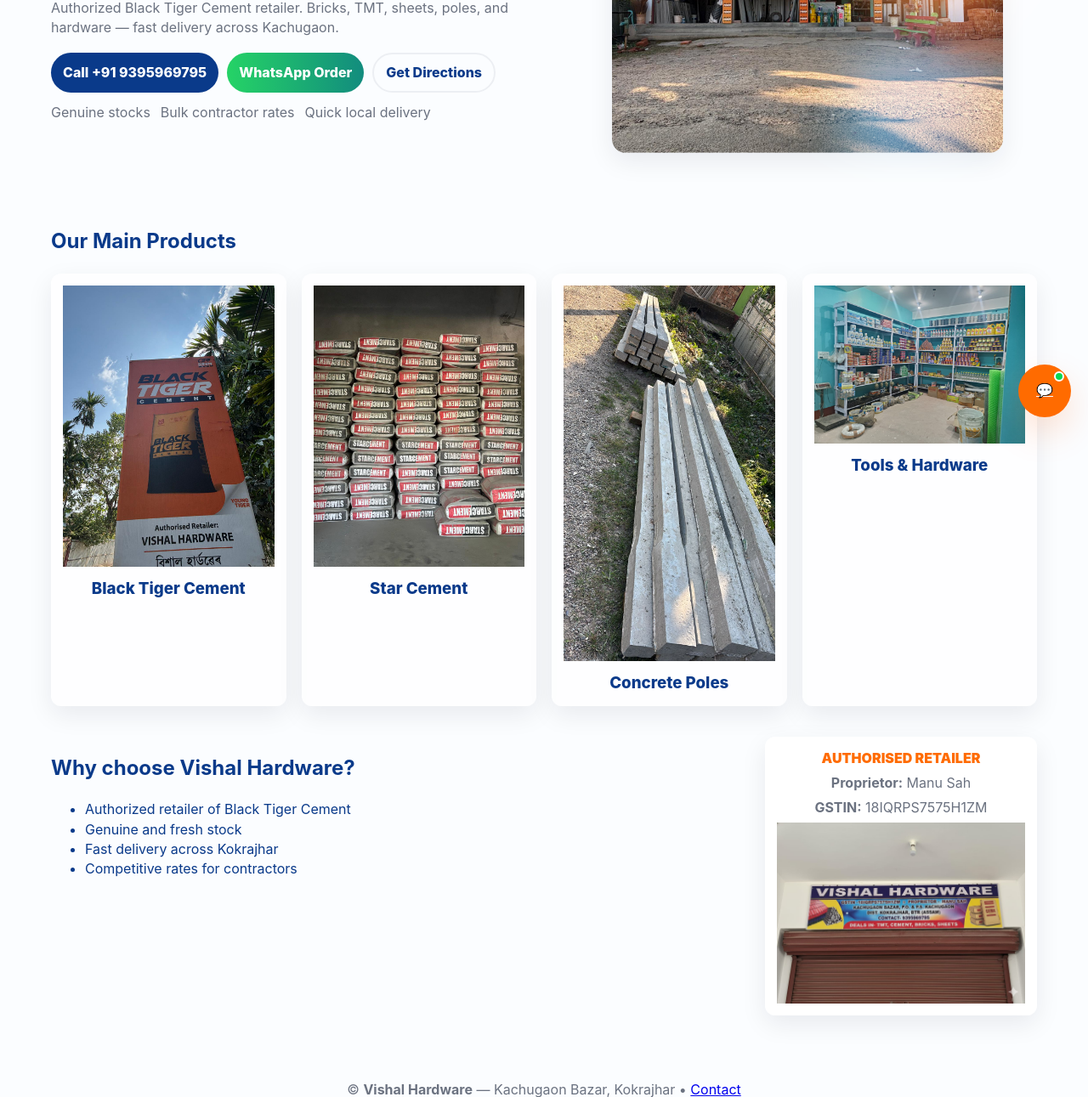
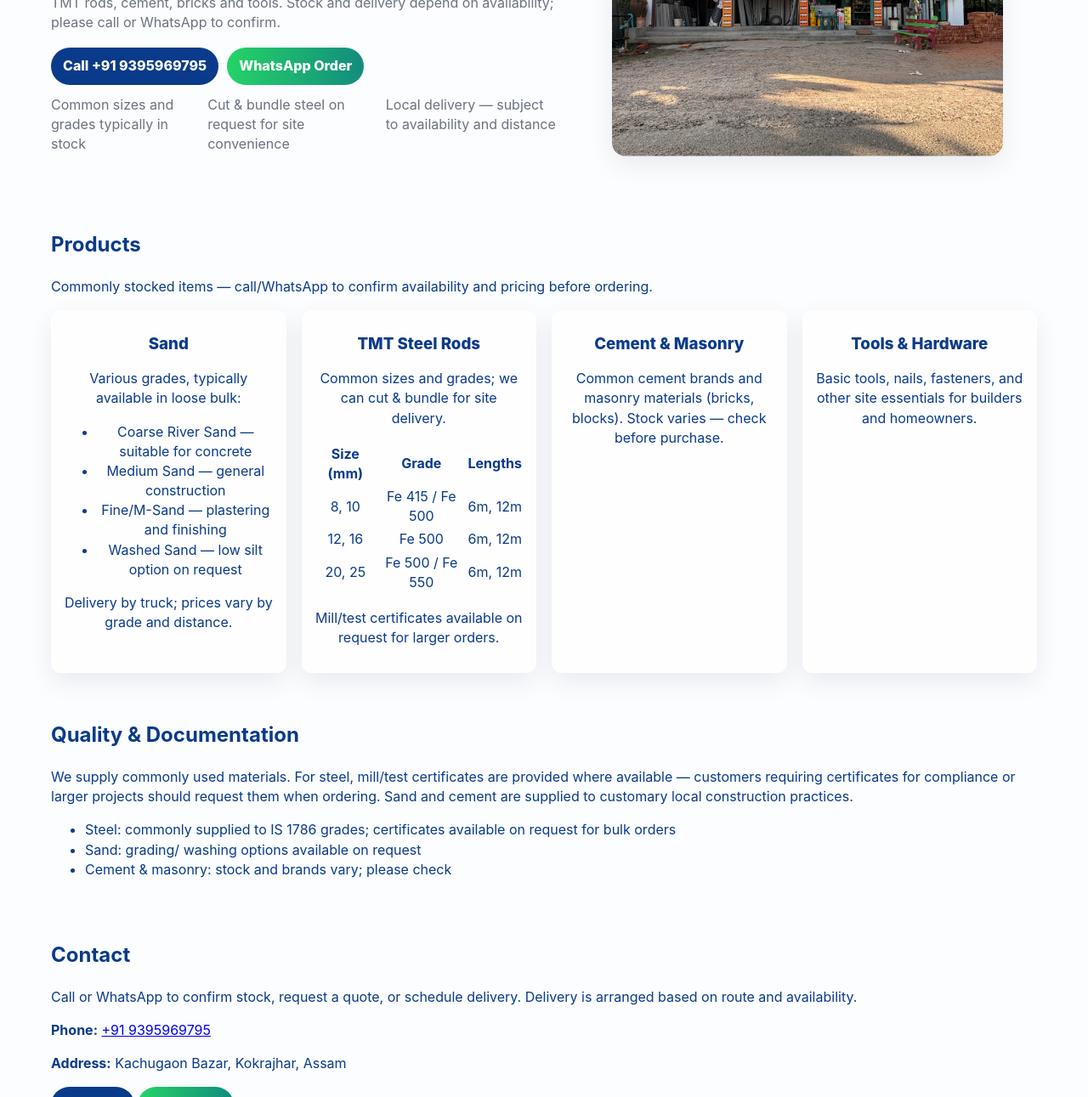
Before and after one commit to roshansah2632/vishalhardware, a plain HTML site: page index.html in a window 1280 px wide. Shown: the part 289-1580 px from the top of the page at 85% size. Drawn offline with Linux system fonts and the light colour scheme.

Commit message:
Update index.html with new content on 2025-11-20 05:41:11 UTC

```diff
--- a/index.html
+++ b/index.html
@@ -3,19 +3,34 @@
 <head>
   <meta charset="utf-8" />
   <meta name="viewport" content="width=device-width,initial-scale=1" />
-  <title>Vishal Hardware — Kachugaon | Black Tiger Cement Retailer</title>
-  <meta name="description" content="Vishal Hardware — construction materials, Black Tiger Cement retailer in Kachugaon, Kokrajhar. Call +91 9395969795." />
-  <meta property="og:title" content="Vishal Hardware — Kachugaon" />
-  <meta property="og:description" content="Authorized Black Tiger Cement retailer in Kachugaon. Cement, TMT, bricks, poles, tools." />
+  <title>Vishal Hardware — Sand, TMT Rods & Building Materials</title>
+  <meta name="description" content="Vishal Hardware — supplier of sand, TMT steel rods, cement, bricks and hardware in Kachugaon, Kokrajhar. Call +91 9395969795 to check stock and delivery." />
+  <meta property="og:title" content="Vishal Hardware — Sand & TMT Rods" />
+  <meta property="og:description" content="Local supplier of sand, TMT rods, cement and construction materials serving Kachugaon and nearby areas. Stock and delivery subject to availability." />
   <meta property="og:image" content="images/shop.jpeg" />
   <link rel="icon" href="images/favicon.png" />
-  <!-- Preload hero image + main CSS -->
   <link rel="preload" as="image" href="images/shop.jpeg">
   <link rel="preload" as="style" href="css/style.css">
   <link rel="stylesheet" href="css/style.css">
-  <!-- JSON-LD for LocalBusiness -->
+
   <script type="application/ld+json">
-  {"@context":"https://schema.org","@type":"Store","name":"Vishal Hardware","image":"images/shop.jpeg","telephone":"+919395969795","address":{"@type":"PostalAddress","addressLocality":"Kachugaon Bazar","addressRegion":"Kokrajhar, BTR (Assam)","postalCode":"783350","addressCountry":"IN"}}
+  {
+    "@context":"https://schema.org",
+    "@type":"Store",
+    "name":"Vishal Hardware",
+    "image":"images/shop.jpeg",
+    "telephone":"+919395969795",
+    "address":{
+      "@type":"PostalAddress",
+      "streetAddress":"Kachugaon Bazar",
+      "addressLocality":"Kachugaon",
+      "addressRegion":"Assam",
+      "postalCode":"781XXX",
+      "addressCountry":"IN"
+    },
+    "description":"Supplier of sand, TMT rods, cement, bricks and hardware. Local delivery available; stock varies by day.",
+    "openingHours":"Mo-Fr 08:00-18:00"
+  }
   </script>
 </head>
 
@@ -23,125 +38,136 @@
   <a class="skip-link" href="#main">Skip to main content</a>
 
   <header class="site-header" role="banner">
-    <div class="header-inner">
+    <div class="header-inner container">
       <div class="logo" aria-hidden="false">Vishal Hardware</div>
 
       <nav id="navbar" class="nav" role="navigation" aria-label="Main Navigation">
         <a href="index.html" class="nav-link active">Home</a>
-        <a href="products.html" class="nav-link">Products</a>
-        <a href="about.html" class="nav-link">About</a>
-        <a href="gallery.html" class="nav-link">Gallery</a>
-        <a href="contact.html" class="nav-link">Contact</a>
+        <a href="#products" class="nav-link">Products</a>
+        <a href="#quality" class="nav-link">Quality</a>
+        <a href="#contact" class="nav-link">Contact</a>
       </nav>
 
       <div class="header-actions">
-        <button id="themeToggle" class="icon-btn" aria-label="Toggle dark mode">🌓</button>
-        <button class="menu-icon" id="menuToggle" aria-label="Toggle menu">☰</button>
+        <a href="tel:+919395969795" class="btn btn-primary">Call +91 9395969795</a>
+        <a href="https://wa.me/919395969795" class="btn btn-ghost">WhatsApp</a>
       </div>
     </div>
   </header>
 
-  <!-- Page transition wrapper -->
   <main id="main" class="page-content" role="main">
-    <!-- Hero with parallax + animated blobs -->
+    <!-- Hero -->
     <section class="hero section--pt-lg" aria-label="Hero">
       <div class="hero-inner container">
         <div class="hero-left">
-          <div class="eyebrow">Trusted in Kokrajhar</div>
-          <h1 class="hero-title">Reliable construction materials — <span class="accent">Vishal Hardware</span></h1>
-          <p class="hero-sub">Authorized Black Tiger Cement retailer. Bricks, TMT, sheets, poles, and hardware — fast delivery across Kachugaon.</p>
+          <div class="eyebrow">Serving Kachugaon & nearby areas</div>
+          <h1 class="hero-title">Sand, TMT Steel Rods & Building Materials</h1>
+          <p class="hero-sub">We supply common construction materials — sand (various grades), IS-tested TMT rods, cement, bricks and tools. Stock and delivery depend on availability; please call or WhatsApp to confirm.</p>
 
           <div class="hero-cta">
             <a href="tel:+919395969795" class="btn btn-primary">Call +91 9395969795</a>
             <a href="https://wa.me/919395969795" class="btn btn-ghost">WhatsApp Order</a>
-            <a href="https://maps.app.goo.gl/21ziesXy2TVvkNCv6" class="btn btn-outline">Get Directions</a>
           </div>
 
           <ul class="hero-features" aria-hidden="true">
-            <li>Genuine stocks</li><li>Bulk contractor rates</li><li>Quick local delivery</li>
+            <li>Common sizes and grades typically in stock</li>
+            <li>Cut & bundle steel on request for site convenience</li>
+            <li>Local delivery — subject to availability and distance</li>
           </ul>
         </div>
 
         <figure class="hero-right" aria-hidden="true">
-          <!-- picture: fallback to jpeg, encourages later WebP addition -->
           <picture>
             <img src="images/shop.jpeg" alt="Front of Vishal Hardware shop" class="hero-image" loading="eager" width="1200" height="700">
           </picture>
-          <!-- animated shapes -->
-          <div class="blob blob-1" aria-hidden="true"></div>
-          <div class="blob blob-2" aria-hidden="true"></div>
         </figure>
       </div>
     </section>
 
-    <!-- Products: fixed 4 cards -->
-    <section class="features section" aria-labelledby="features-heading">
+    <!-- Products -->
+    <section id="products" class="features section" aria-labelledby="products-heading">
       <div class="container">
-        <h2 id="features-heading">Our Main Products</h2>
+        <h2 id="products-heading">Products</h2>
+        <p>Commonly stocked items — call/WhatsApp to confirm availability and pricing before ordering.</p>
 
         <div class="grid grid--4 cards" role="list">
-          <article class="card fade" role="listitem">
-            <picture>
-              <img src="images/blacktiger.jpeg" alt="Black Tiger Cement" loading="lazy" width="400" height="240">
-            </picture>
-            <h3>Black Tiger Cement</h3>
+          <article class="card" role="listitem">
+            <h3>Sand</h3>
+            <p>Various grades, typically available in loose bulk:</p>
+            <ul>
+              <li>Coarse River Sand — suitable for concrete</li>
+              <li>Medium Sand — general construction</li>
+              <li>Fine/M-Sand — plastering and finishing</li>
+              <li>Washed Sand — low silt option on request</li>
+            </ul>
+            <p class="muted">Delivery by truck; prices vary by grade and distance.</p>
           </article>
 
-          <article class="card fade" role="listitem">
-            <img src="images/cement.jpeg" alt="Star Cement stack" loading="lazy" width="400" height="240">
-            <h3>Star Cement</h3>
+          <article class="card" role="listitem">
+            <h3>TMT Steel Rods</h3>
+            <p>Common sizes and grades; we can cut & bundle for site delivery.</p>
+            <table class="spec-table" aria-label="TMT rod sizes and specs">
+              <thead><tr><th>Size (mm)</th><th>Grade</th><th>Lengths</th></tr></thead>
+              <tbody>
+                <tr><td>8, 10</td><td>Fe 415 / Fe 500</td><td>6m, 12m</td></tr>
+                <tr><td>12, 16</td><td>Fe 500</td><td>6m, 12m</td></tr>
+                <tr><td>20, 25</td><td>Fe 500 / Fe 550</td><td>6m, 12m</td></tr>
+              </tbody>
+            </table>
+            <p class="muted">Mill/test certificates available on request for larger orders.</p>
           </article>
 
-          <article class="card fade" role="listitem">
-            <img src="images/poles.jpeg" alt="Concrete poles" loading="lazy" width="400" height="240">
-            <h3>Concrete Poles</h3>
+          <article class="card" role="listitem">
+            <h3>Cement & Masonry</h3>
+            <p>Common cement brands and masonry materials (bricks, blocks). Stock varies — check before purchase.</p>
           </article>
 
-          <article class="card fade" role="listitem">
-            <img src="images/inside.jpeg" alt="Tools & hardware shelves" loading="lazy" width="400" height="240">
+          <article class="card" role="listitem">
             <h3>Tools & Hardware</h3>
+            <p>Basic tools, nails, fasteners, and other site essentials for builders and homeowners.</p>
           </article>
         </div>
       </div>
     </section>
 
-    <!-- Why / GST highlight -->
-    <section class="why section" aria-labelledby="why-heading">
-      <div class="container why-grid">
-        <div class="why-left">
-          <h2 id="why-heading">Why choose Vishal Hardware?</h2>
-          <ul>
-            <li>Authorized retailer of Black Tiger Cement</li>
-            <li>Genuine and fresh stock</li>
-            <li>Fast delivery across Kokrajhar</li>
-            <li>Competitive rates for contractors</li>
-          </ul>
-        </div>
+    <!-- Quality -->
+    <section id="quality" class="why section" aria-labelledby="quality-heading">
+      <div class="container">
+        <h2 id="quality-heading">Quality & Documentation</h2>
+        <p>We supply commonly used materials. For steel, mill/test certificates are provided where available — customers requiring certificates for compliance or larger projects should request them when ordering. Sand and cement are supplied to customary local construction practices.</p>
 
-        <aside class="gst-card" aria-label="GST and contact">
-          <div class="gst-heading">AUTHORISED RETAILER</div>
-          <div class="gst-text"><strong>Proprietor:</strong> Manu Sah</div>
-          <div class="gst-text"><strong>GSTIN:</strong> 18IQRPS7575H1ZM</div>
-          <img src="images/gst.jpeg" alt="GST banner" loading="lazy" width="320" height="120">
-        </aside>
+        <ul>
+          <li>Steel: commonly supplied to IS 1786 grades; certificates available on request for bulk orders</li>
+          <li>Sand: grading/ washing options available on request</li>
+          <li>Cement & masonry: stock and brands vary; please check</li>
+        </ul>
+      </div>
+    </section>
+
+    <!-- Contact -->
+    <section id="contact" class="contact section" aria-labelledby="contact-heading">
+      <div class="container">
+        <h2 id="contact-heading">Contact</h2>
+        <p>Call or WhatsApp to confirm stock, request a quote, or schedule delivery. Delivery is arranged based on route and availability.</p>
+
+        <p><strong>Phone:</strong> <a href="tel:+919395969795">+91 9395969795</a></p>
+        <p><strong>Address:</strong> Kachugaon Bazar, Kokrajhar, Assam</p>
+
+        <p>
+          <a class="btn btn-primary" href="tel:+919395969795">Call Now</a>
+          <a class="btn btn-ghost" href="https://wa.me/919395969795">WhatsApp</a>
+        </p>
       </div>
     </section>
 
   </main>
 
-  <!-- Floating WhatsApp visible -->
-  <a class="float-whatsapp" href="https://wa.me/919395969795" aria-label="WhatsApp">
-    <span class="wa-icon">💬</span>
-    <span class="wa-dot" aria-hidden="true"></span>
-  </a>
-
   <footer class="site-footer" role="contentinfo">
     <div class="container">
-      <p>© <strong>Vishal Hardware</strong> — Kachugaon Bazar, Kokrajhar • <a href="contact.html">Contact</a></p>
+      <p>© Vishal Hardware — Kachugaon Bazar, Kokrajhar</p>
     </div>
   </footer>
 
-  <!-- Load script deferred -->
   <script src="js/script.js" defer></script>
 </body>
 </html>
```
